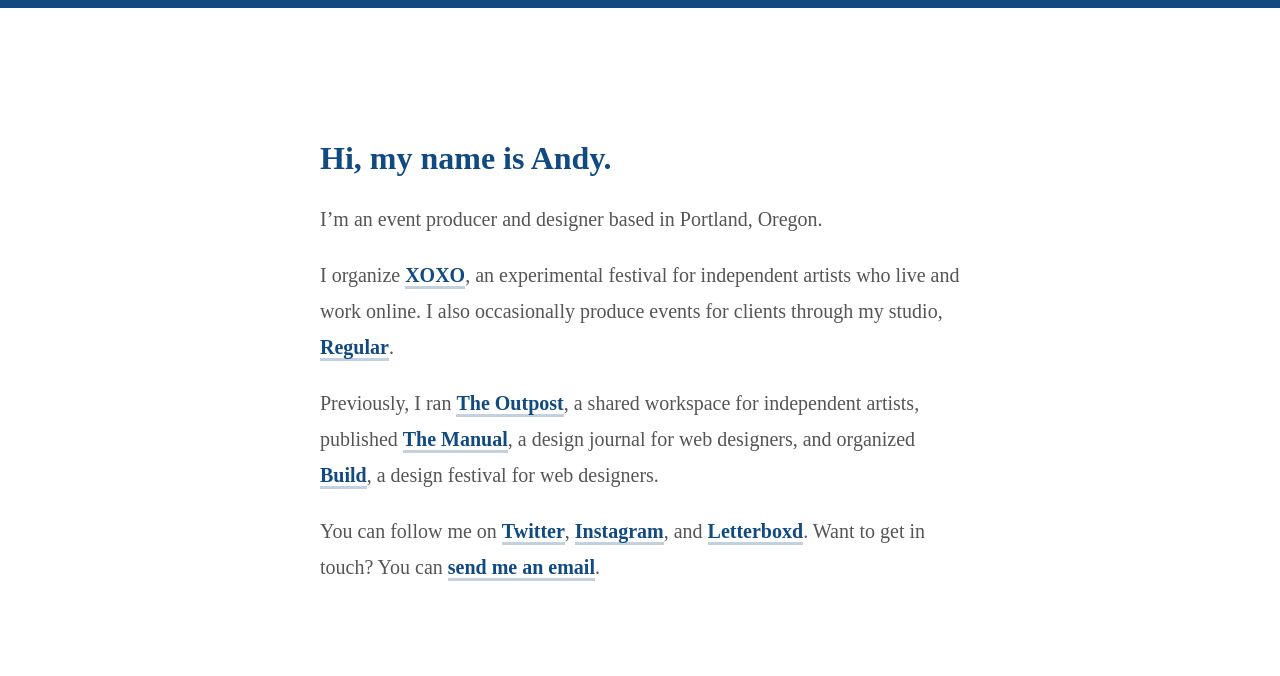
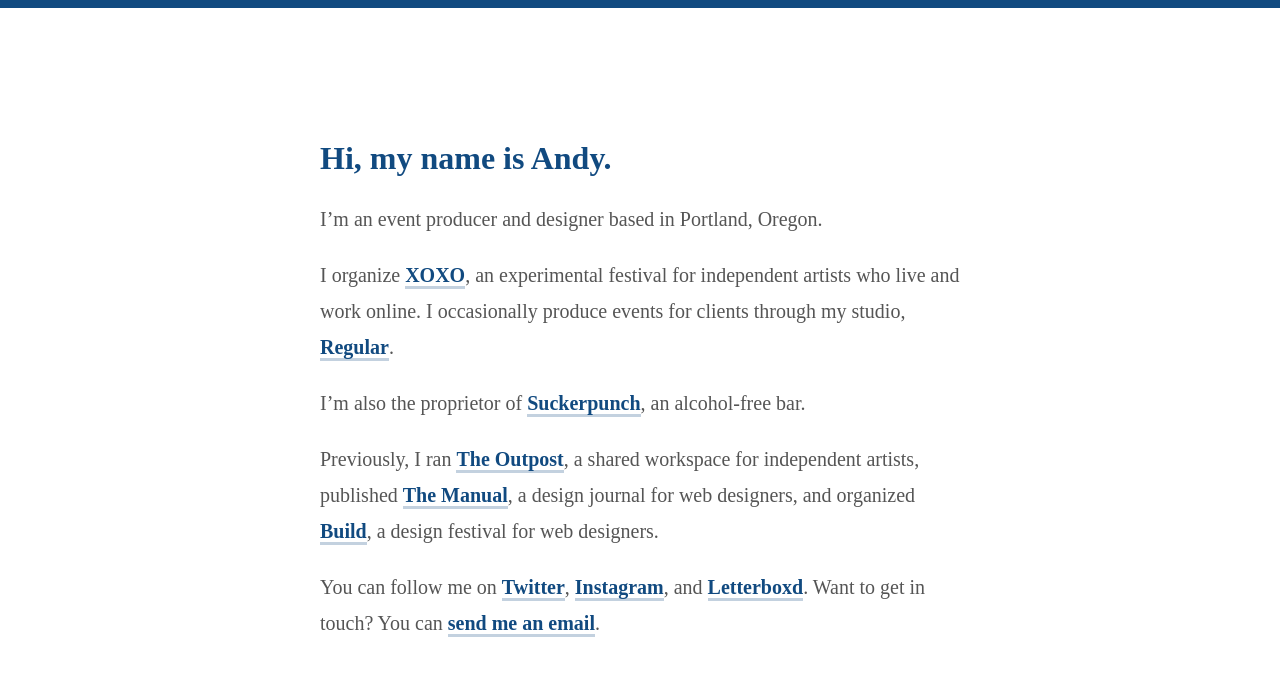
Before and after one commit to andymcmillan/andymcmillan, a Jekyll site: the page built from index.md, in a window 1280 px wide. Shown: the top 676 px of the page. Built offline with Jekyll 4.4.1, drawn with Linux system fonts in a browser that asks for light colours.

Commit message:
Adding Suckerpunch

```diff
--- a/index.md
+++ b/index.md
@@ -7,7 +7,9 @@
 
 I’m an event producer and designer based in Portland, Oregon.
 
-I organize [XOXO](https://xoxofest.com), an experimental festival for independent artists who live and work online. I also occasionally produce events for clients through my studio, [Regular](http://regular.events).
+I organize [XOXO](https://xoxofest.com), an experimental festival for independent artists who live and work online. I occasionally produce events for clients through my studio, [Regular](http://regular.events).
+
+I'm also the proprietor of [Suckerpunch](https://suckerpunchpdx.com), an alcohol-free bar.
 
 Previously, I ran [The Outpost](http://outpostpdx.com), a shared workspace for independent artists, published [The Manual](http://alwaysreadthemanual.com), a design journal for web designers, and organized [Build](http://buildconf.com), a design festival for web designers.
 
```
